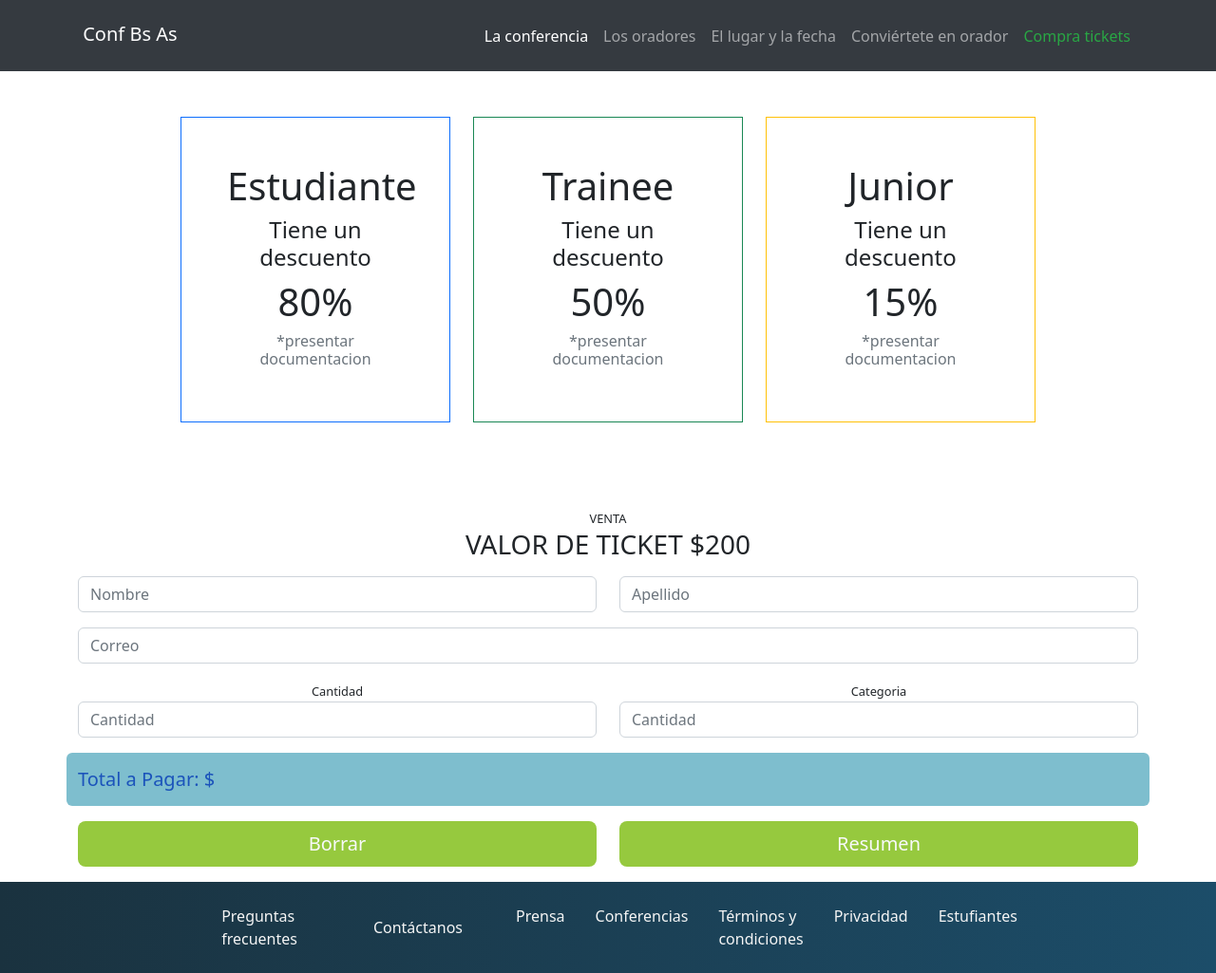
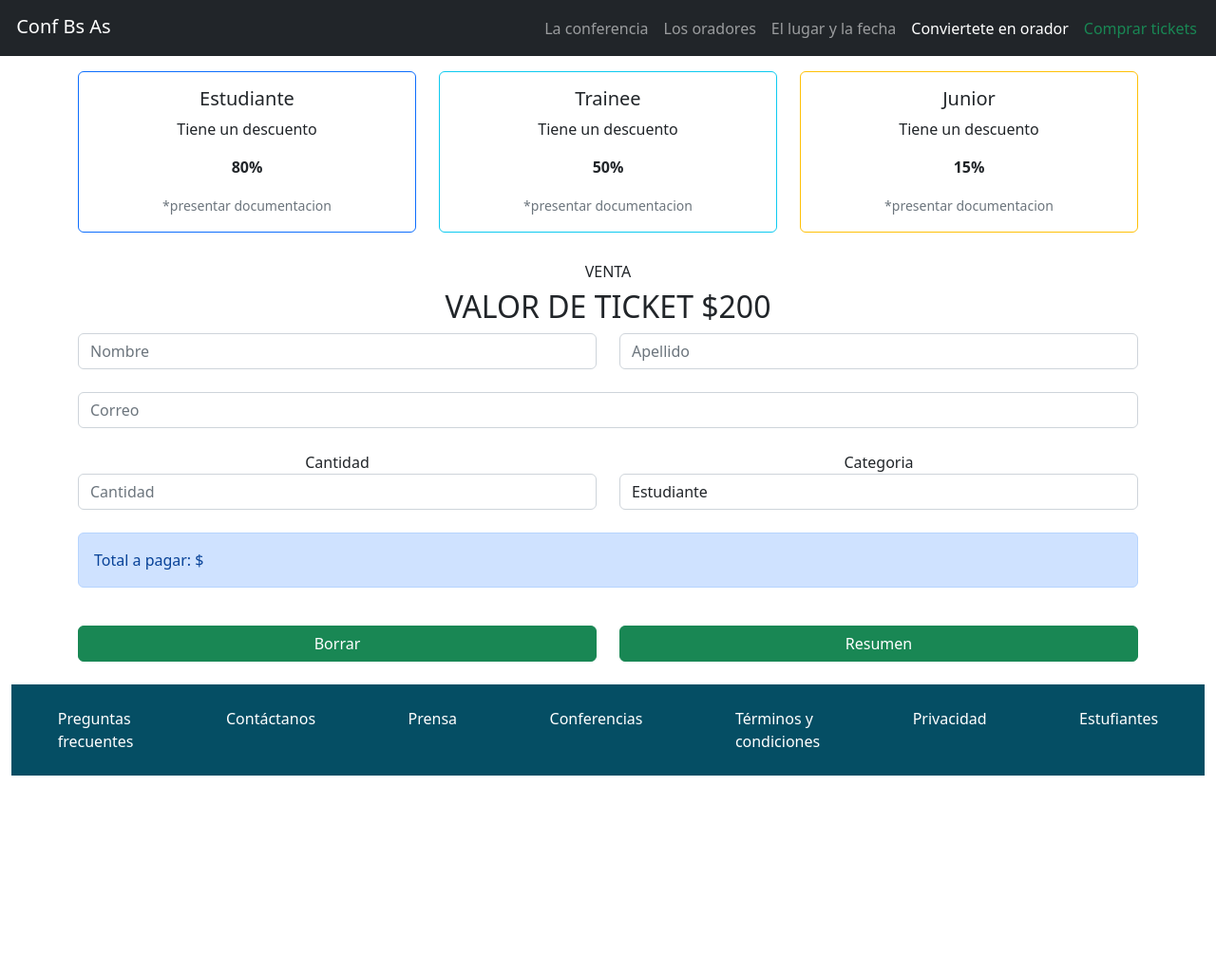
Before and after one commit to DonJ-GitHub/EjercicioBootstrap, a plain HTML site: page Ejercicio obligatorio/tickets.html in a window 1280 px wide. Shown: the whole page at 95% size. After the commit the page ends 817 px from the top, so only its background shows below. Drawn offline with nearby package versions, Linux system fonts and the light colour scheme.

Commit message:
Update tickets.html

```diff
--- a/Ejercicio obligatorio/tickets.html
+++ b/Ejercicio obligatorio/tickets.html
@@ -4,30 +4,31 @@
         <meta charset="UTF-8">
         <meta http-equiv="X-UA-Compatible" content="IE=edge">
         <meta name="viewport" content="width=device-width, initial-scale=1.0">
-    <title>Codo a Codo</title>
         <!-- CSS only -->
         <link href="https://cdn.jsdelivr.net/npm/bootstrap@5.2.1/dist/css/bootstrap.min.css" rel="stylesheet" integrity="sha384-iYQeCzEYFbKjA/T2uDLTpkwGzCiq6soy8tYaI1GyVh/UjpbCx/TYkiZhlZB6+fzT" crossorigin="anonymous">
         <!-- JavaScript Bundle with Popper -->
         <script src="https://cdn.jsdelivr.net/npm/bootstrap@5.2.1/dist/js/bootstrap.bundle.min.js" integrity="sha384-u1OknCvxWvY5kfmNBILK2hRnQC3Pr17a+RTT6rIHI7NnikvbZlHgTPOOmMi466C8" crossorigin="anonymous"></script>
-
+        <script src="integrador_2.js"></script>
+        <title>Codo a Codo</title>
     </head>
     <body>
-    <div class="container-fluid p-0">
+
 
         <!--TOPBAR-->
-        <nav class="navbar navbar-expand-lg navbar-dark p-3" style="background-color:#353a40;">
-            <div class="container">
+        <nav class="navbar navbar-expand-sm bg-dark navbar-dark">
+            <div class="container-fluid">
                 <a class="navbar-brand" href="index.html">
                     <img src="./img/codoacodo.png" alt="" height="32" class="d-inline-block align-text-top">
                     Conf Bs As
                 </a>
-                <button class="navbar-toggler" type="button" data-bs-toggle="collapse" data-bs-target="#navbarSupportedContent" aria-controls="navbarSupportedContent" aria-expanded="false" aria-label="Toggle navigation">
+                <button class="navbar-toggler" type="button" data-bs-toggle="collapse" data-bs-target="#collapsibleNavbar">
                     <span class="navbar-toggler-icon"></span>
                 </button>
-                <div class="collapse navbar-collapse justify-content-end" id="navbarSupportedContent">
-                    <ul class="navbar-nav ml-auto mb-2 mb-lg-0">
+
+                <div class="collapse navbar-collapse justify-content-end" id="collapsibleNavbar">
+                    <ul class="navbar-nav">
                         <li class="nav-item">
-                            <a class="nav-link active" aria-current="page" href="#">La conferencia</a>
+                            <a class="nav-link" aria-current="page" href="#">La conferencia</a>
                         </li>
                         <li class="nav-item">
                             <a class="nav-link " href="#">Los oradores</a>
@@ -36,10 +37,10 @@
                             <a class="nav-link " href="#">El lugar y la fecha</a>
                         </li>
                         <li class="nav-item">
-                            <a class="nav-link " href="#">Conviértete en orador</a>
+                            <a class="nav-link active" href="#">Conviertete en orador</a>
                         </li>
                         <li class="nav-item">
-                            <a class="nav-link " style="color: #29a744;">Compra tickets</a>
+                            <a class="nav-link text-success" href="#">Comprar tickets</a>
                         </li>
                     </ul>
                 </div>
@@ -50,121 +51,131 @@
 
 
         <!--DESCUENTOS-->
-        <div>
+
         <div class="container">
-                <div class="row mx-2 px-2 mx-md-5 px-md-5">
-                    <div class="col-12 col-sm-6 col-lg-4 mb-4">
-                        <div class="container p-5 my-5 border border-primary text-center">
-                            <h1>Estudiante</h1>
-                            <h4>Tiene un descuento</h4>
-                            <h1>80%</h1>
-                            <h6 class="text-secondary">*presentar documentacion</h6>
+            <div class="row py-3">
+                <div class="col">
+                    <div class="card border border-primary">
+                        <div class="card-body text-center">
+                            <h5 class="card-title">Estudiante</h5>
+                            <p class="card-text">Tiene un descuento</p>
+                            <p><b>80%</b></p>
+                            <p class="card-text"><small class="text-muted">*presentar documentacion</small></p>
+                        </div>
+
                     </div>
                 </div>
-                    <div class="col-12 col-sm-6 col-lg-4 mb-4">
-                        <div class="container p-5 my-5 border border-success text-center">
-                            <h1>Trainee</h1>
-                            <h4>Tiene un descuento</h4>
-                            <h1>50%</h1>
-                            <h6 class="text-secondary">*presentar documentacion</h6>
+                <div class="col">
+                    <div class="card border border-info">
+                        <div class="card-body text-center">
+                            <h5 class="card-title">Trainee</h5>
+                            <p class="card-text">Tiene un descuento</p>
+                            <p><b>50%</b></p>
+                            <p class="card-text"><small class="text-muted">*presentar documentacion</small></p>
+                        </div>
+
                     </div>
                 </div>
-                    <div class="col-12 col-sm-6 col-lg-4 mb-4">
-                        <div class="container p-5 my-5 border border-warning text-center">
-                            <h1>Junior</h1>
-                            <h4>Tiene un descuento</h4>
-                            <h1>15%</h1>
-                            <h6 class="text-secondary">*presentar documentacion</h6>
+                <div class="col">
+                    <div class="card border border-warning">
+                        <div class="card-body text-center">
+                            <h5 class="card-title">Junior</h5>
+                            <p class="card-text">Tiene un descuento</p>
+                            <p><b>15%</b></p>
+                            <p class="card-text"><small class="text-muted">*presentar documentacion</small></p>
                         </div>
-                    </div>
+
                     </div>
                 </div>
             </div>
 
+        </div>
+
+
 
         <!--VENTA-->
-        <div>
-            <div class="container">
-                <p class="m-0 mt-3 text-center"><small style="font-size: 0.8em;">VENTA</small></p>
-                <h3 class="text-center">VALOR DE TICKET $200</h3>
-                <form action="">
-                    <div class="row justify-content-center mt-3">
-                        <div class="col-12 col-lg-6">
+
+        <div class="container mt-3 text-center">
+            <h6>VENTA</h6>
+            <h2>VALOR DE TICKET $200</h2>
+            <form>
+                <div class="row">
+                    <div class="col">
                         <input type="text" class="form-control" placeholder="Nombre">
                     </div>
-                        <div class="col-12 col-lg-6">
+                    <br>
+                    <div class="col">
                         <input type="text" class="form-control" placeholder="Apellido">
                     </div>
                 </div>
-                    <div class="row justify-content-center mt-3 ">
-                        <div class="col-12 col-lg-12">
-                            <input type="text" class="form-control" placeholder="Correo">
+                <br>
+                <div class="form-row">
+                    <input type="text" class="form-control" placeholder="Correo" name="email">
                 </div>
-
+                <br>
+                <div class="row">
+                    <div class="col">
+                        <label for="inputCantidad">Cantidad</label>
+                        <input type="number" class="form-control" id="inputCantidad" placeholder="Cantidad">
                     </div>
-                    <div class="row justify-content-center ">
-
-
-                        <div class="col-12 col-lg-6">
-                            <p class="m-0 mt-3 text-center"><small style="font-size: 0.8em;">Cantidad</small></p>
-                            <input type="text" class="form-control" placeholder="Cantidad">
-                        </div>
-                        <div class="col-12 col-lg-6">
-                            <p class="m-0 mt-3 text-center"><small style="font-size: 0.8em;">Categoria</small></p>
-                            <input type="text" class="form-control" placeholder="Cantidad">
-                        </div>
-
-
-                    </div>
-                    <div class="row justify-content-center my-3">
-                        <div class="col-12 col-lg-12 rounded" style="background-color: #7ebece">
-                          <h5 class="my-3" style="color:rgb(27, 83, 187);" >Total a Pagar: $</h5>
+                    <div class="col">
+                        <label for="inputCategoria">Categoria</label>
+                        <select id="inputCategoria" class="form-control">
+                            <option value="80" selected>Estudiante</option>
+                            <option value="50">Trainee</option>
+                            <option value="15">Junior</option>
+                        </select>
                     </div>
                 </div>
-
-                    <div class="row justify-content-center my-3">
-
-                        <div class="col-12 col-lg-6">
-                            <div class="d-grid ">
-                                <button class="btn btn-lg text-light" type="button" style="background-color: #96c93e">Borrar</button>
+                <br>
+                <div class="form-row">
+                    <input type="text" id="compraTotal" class="alert alert-primary" style="width: 100%;" value="Total a pagar: $" role="alert" readonly>
+                </div>
+                <br>
+                <div class="row">
+                    <div class="col">
+                        <div class="d-grid">
+                            <button type="reset" class="btn btn-success btn-block">Borrar</button>
                         </div>
                     </div>
-                        <div class="col-12 col-lg-6 ">
-                            <div class="d-grid ">
-                                <button class="btn btn-lg text-light" type="button" style="background-color: #96c93e">Resumen</button>
+                    <div class="col">
+                        <div class="d-grid">
+                            <button type="button" class="btn btn-success btn-block" onclick="resumir()">Resumen</button>
                         </div>
                     </div>
                 </div>
-
+                <br>
             </form>
-            </div>
-        </div>
-
-        <!--FOOTER-->
-        <div>
-            <ul class="nav justify-content-center p-3" style="background: linear-gradient(to right, #1a323f, #1c4d69);">
-                <li class="nav-item my-auto px-0 px-xl-4">
-                    <a class="nav-link" href="#" style="color:whitesmoke;">Preguntas<br>frecuentes</a>
-                </li>
-                <li class="nav-item my-auto px-0 px-xl-4">
-                    <a class="nav-link" href="#" style="color:whitesmoke;">Contáctanos</a>
-                </li class="nav-item my-auto px-0 px-xl-4">
-                    <a class="nav-link" href="#" style="color:whitesmoke;">Prensa</a>
-                </li class="nav-item my-auto px-0 px-xl-4">
-                    <a class="nav-link" href="#" style="color:whitesmoke;">Conferencias</a>
-                </li class="nav-item my-auto px-0 px-xl-4">
-                    <a class="nav-link" href="#" style="color:whitesmoke;">Términos y<br>condiciones</a>
-                </li class="nav-item my-auto px-0 px-xl-4">
-                    <a class="nav-link" href="#" style="color:whitesmoke;">Privacidad</a>
-                </li class="nav-item my-auto px-0 px-xl-4">
-                    <a class="nav-link" href="#" style="color:whitesmoke;">Estufiantes</a>
-                </li>
-            </ul>
-        </div>
-
 
         </div>
 
 
     </body>
+
+     <!--FOOTER-->
+    <footer class="mt-auto">
+        <div class="container-fluid">
+
+            <ul class="nav justify-content-around py-3" style="background-color: rgb(5,78,100);">
+                <li class="nav-item">
+                    <nav_footer class="nav-link" href="#" style="color:white;">Preguntas<br>frecuentes</nav_footer>
+                </li>
+                <li class="nav-item">
+                    <nav_footer class="nav-link" href="#" style="color:white;">Contáctanos</nav_footer>
+                </li class="nav-item">
+                    <nav_footer class="nav-link" href="#" style="color:white;">Prensa</nav_footer>
+                </li class="nav-item">
+                    <nav_footer class="nav-link" href="#" style="color:white;">Conferencias</nav_footer>
+                </li class="nav-item">
+                    <nav_footer class="nav-link" href="#" style="color:white;">Términos y<br>condiciones</nav_footer>
+                </li class="nav-item">
+                    <nav_footer class="nav-link" href="#" style="color:white;">Privacidad</nav_footer>
+                </li class="nav-item">
+                    <nav_footer class="nav-link" href="#" style="color:white;">Estufiantes</nav_footer>
+                </li>
+            </ul>
+        </div>
+
+    </footer>
+
 </html>
```
Lines whose indentation alone changed are shown as unchanged.
